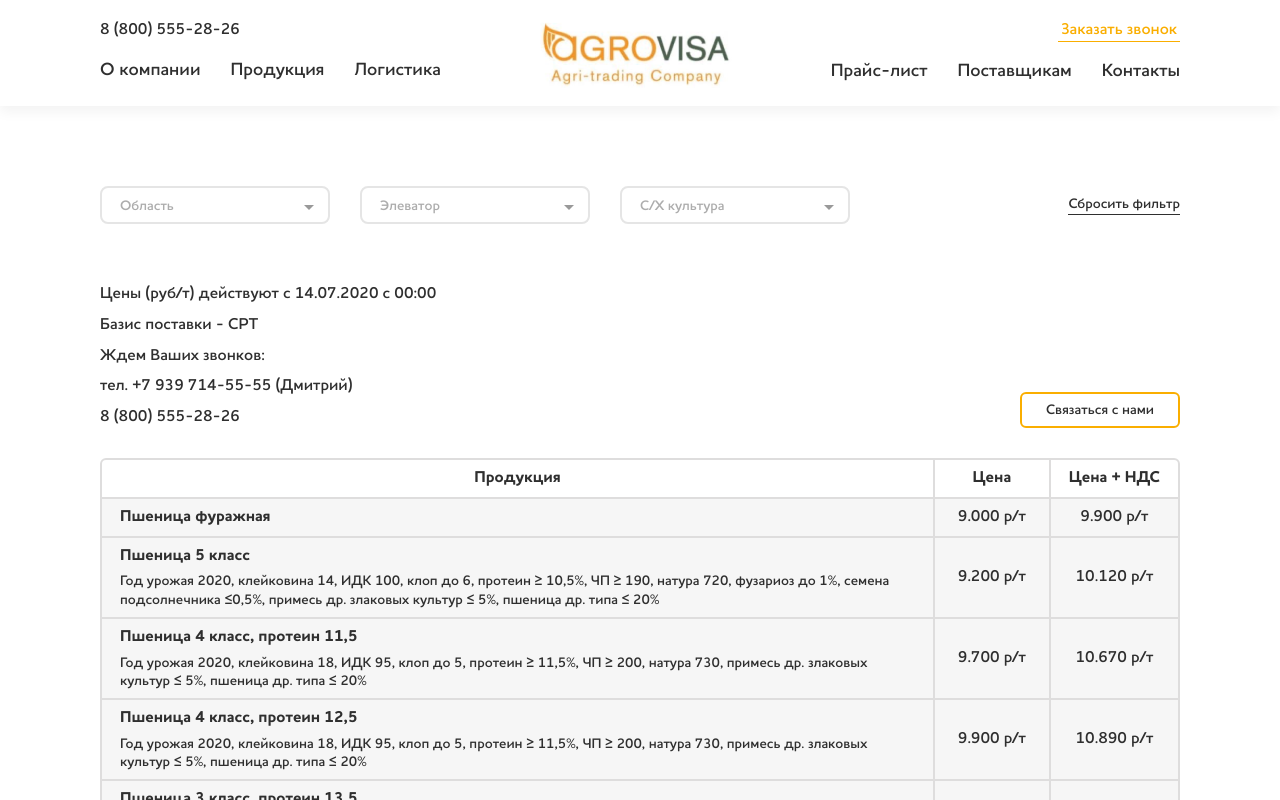
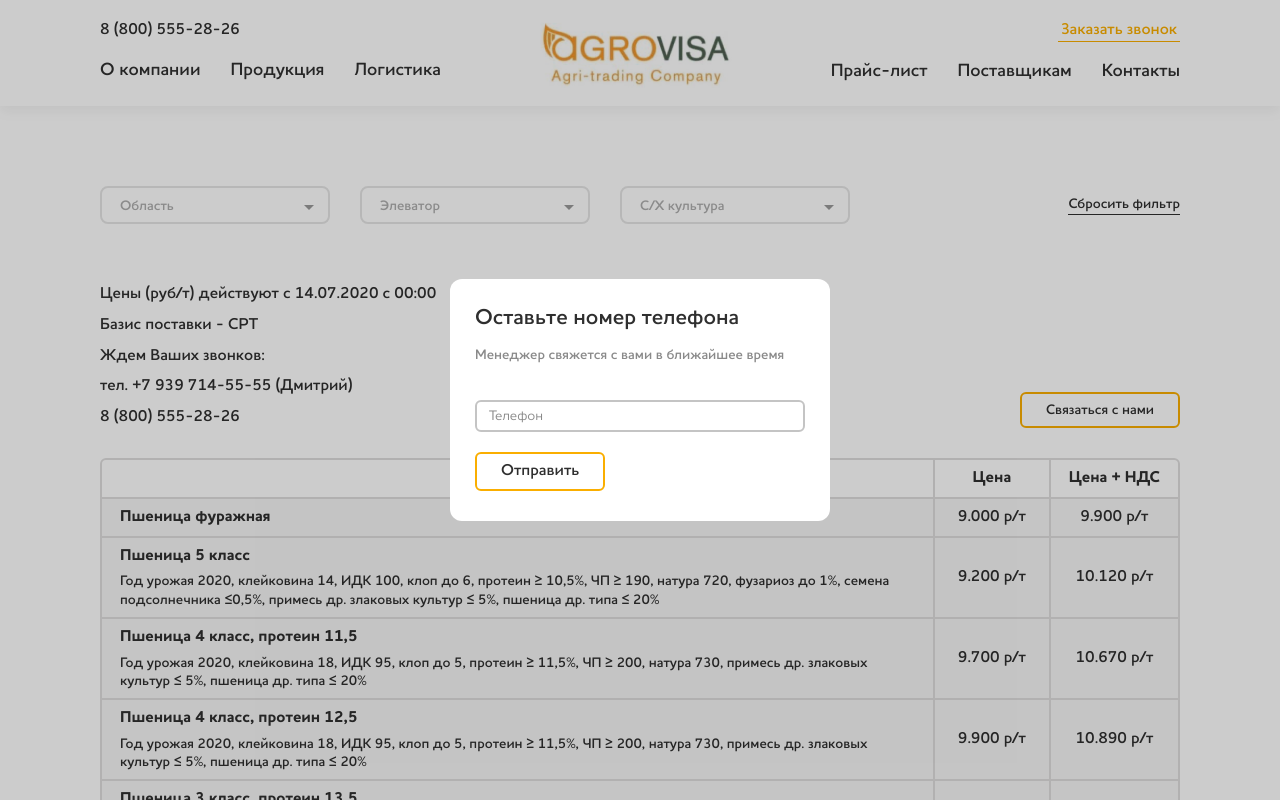
Before and after one commit to dan-rusakov/agrovisa, a Vue app: page /price-list in a window 1280 px wide. Both pictures are taken after a click on the button "Заказать звонок". Shown: the top 800 px of the page. Built offline with nearby package versions, Linux system fonts and the light colour scheme.

Commit message:
add Callback form popup

```diff
--- a/package.json
+++ b/package.json
@@ -11,6 +11,7 @@
   },
   "dependencies": {
     "axios": "^0.19.2",
+    "body-scroll-lock": "^3.0.3",
     "core-js": "^3.6.5",
     "ejs": "^3.1.3",
     "express-history-api-fallback": "^2.2.1",
--- a/src/App.vue
+++ b/src/App.vue
@@ -28,7 +28,7 @@
         <div class="header__content-box">
           <div class="header__content-box">
             <div class="header__top-line">
-              <button type="button" class="header__popup-btn">Заказать звонок</button>
+              <button type="button" class="header__popup-btn" @click="openCallbackPopup = true">Заказать звонок</button>
             </div>
             <div class="header__bottom-line">
               <ul class="header__menu">
@@ -59,12 +59,23 @@
         </div>
       </div>
     </footer>
+    <CallbackPopup :opened="openCallbackPopup" @close-popup="openCallbackPopup = false"/>
   </div>
 </template>
 
 <script>
+  import CallbackPopup from './components/CallbackPopup';
+
   export default {
     name: 'App',
+    components: {
+      CallbackPopup,
+    },
+    data() {
+      return {
+        openCallbackPopup: false,
+      }
+    },
     methods: {
       scrollFix(hashbang) {
         location.href = hashbang;
--- a/src/assets/css/app.scss
+++ b/src/assets/css/app.scss
@@ -2,6 +2,7 @@
 @import "./fonts";
 @import "./base";
 @import "./variables";
+@import "./transitions";
 
 @import "./blocks/header";
 @import "./blocks/footer";
@@ -22,3 +23,4 @@
 @import "./blocks/document";
 @import "./blocks/dealers";
 @import "./blocks/contacts-page";
+@import "./blocks/callback-popup";
--- /dev/null
+++ b/src/assets/css/blocks/callback-popup.scss
@@ -0,0 +1,41 @@
+.callback-popup-wrapper {
+  width: 100%;
+  height: 100%;
+  position: fixed;
+  top: 0;
+  left: 0;
+  background-color: rgba($black, 0.2);
+  display: flex;
+  align-items: center;
+  justify-content: center;
+  z-index: 2;
+}
+
+.callback-popup {
+  max-width: 100%;
+  width: 380px;
+  background-color: $white;
+  max-height: 100vh;
+  overflow-x: auto;
+  border-radius: 12px;
+}
+
+.callback-popup__content {
+  padding: 25px 25px 30px;
+}
+
+.callback-popup__title {
+  font-family: $font-family-base;
+  font-weight: $semibold;
+  color: $text-color;
+  font-size: 22px;
+  margin: 0 0 13px;
+}
+
+.callback-popup__description {
+  font-family: $font-family-base;
+  font-weight: $semibold;
+  color: $gray;
+  margin: 0 0 36px;
+  font-size: 14px;
+}
--- /dev/null
+++ b/src/assets/css/transitions.scss
@@ -0,0 +1,7 @@
+.fade-enter-active, .fade-leave-active {
+  transition: .35s opacity ease;
+}
+
+.fade-enter, .fade-leave-to {
+  opacity: 0;
+}
--- /dev/null
+++ b/src/components/CallbackPopup.vue
@@ -0,0 +1,76 @@
+<template>
+  <transition name="fade">
+    <div class="callback-popup-wrapper" v-if="opened" @click="closePopup">
+      <div class="callback-popup" ref="popup">
+        <form class="callback-popup__content" action="/send-email" method="post" @submit.prevent="sendForm">
+          <h3 class="callback-popup__title">Оставьте номер телефона</h3>
+          <p class="callback-popup__description">Менеджер свяжется с вами в ближайшее время</p>
+          <input type="tel" class="contacts__input" placeholder="Телефон" v-model="phone">
+          <button class="contacts__submit-btn" type="submit">{{ btnText }}</button>
+        </form>
+      </div>
+    </div>
+  </transition>
+</template>
+
+<script>
+  import { disableBodyScroll, enableBodyScroll } from 'body-scroll-lock';
+  import axios from 'axios';
+
+  export default {
+    name: 'CallbackPopup',
+    props: {
+      opened: Boolean,
+    },
+    data() {
+      return {
+        phone: null,
+        formSent: false,
+      }
+    },
+    methods: {
+      closePopup(evt) {
+        if (!evt.target.closest('.callback-popup')) {
+          this.$emit('close-popup');
+        }
+      },
+      sendForm() {
+        axios.post('/send-email', {
+          phoneEmail: this.phone,
+        })
+          .then(() => {
+            this.formSent = true;
+            this.phone = null;
+          })
+          .catch(error => {
+            if (!error.response) {
+              alert('Ошибка сети. Проверьте ваше подключение к интернету.');
+              console.log(error)
+            } else {
+              alert(error.response.data.message || error.message);
+            }
+          });
+      }
+    },
+    computed: {
+      btnText() {
+        return this.formSent ? 'Отправлено' : 'Отправить';
+      },
+    },
+    watch: {
+      opened(value) {
+        if (value) {
+          disableBodyScroll(this.$refs.popup, {
+            reserveScrollBarGap: true,
+          });
+        } else {
+          setTimeout(() => {
+            enableBodyScroll(this.$refs.popup, {
+              reserveScrollBarGap: true,
+            });
+          });
+        }
+      }
+    }
+  }
+</script>
--- a/src/views/PriceList.vue
+++ b/src/views/PriceList.vue
@@ -60,7 +60,7 @@
               <p class="price-list__company-description">8 (800) 555-28-26</p>
             </div>
             <div class="price-list__company-right-box">
-              <button class="price-list__contact-btn">Связаться с нами</button>
+              <button class="price-list__contact-btn" @click="openCallbackPopup = true">Связаться с нами</button>
             </div>
           </div>
           <table class="price-list__result-table">
@@ -81,19 +81,23 @@
         </div>
       </div>
     </section>
+    <CallbackPopup :opened="openCallbackPopup" @close-popup="openCallbackPopup = false"/>
   </div>
 </template>
 
 <script>
   import Multiselect from 'vue-multiselect'
+  import CallbackPopup from '../components/CallbackPopup';
 
   export default {
     name: 'PriceList',
     components: {
       Multiselect,
+      CallbackPopup,
     },
     data() {
       return {
+        openCallbackPopup: false,
         regions: [
           {
             name: 'Самарская область',
```
Also changed, not shown: 1 other file (tests, documents, lock files or other folders).
